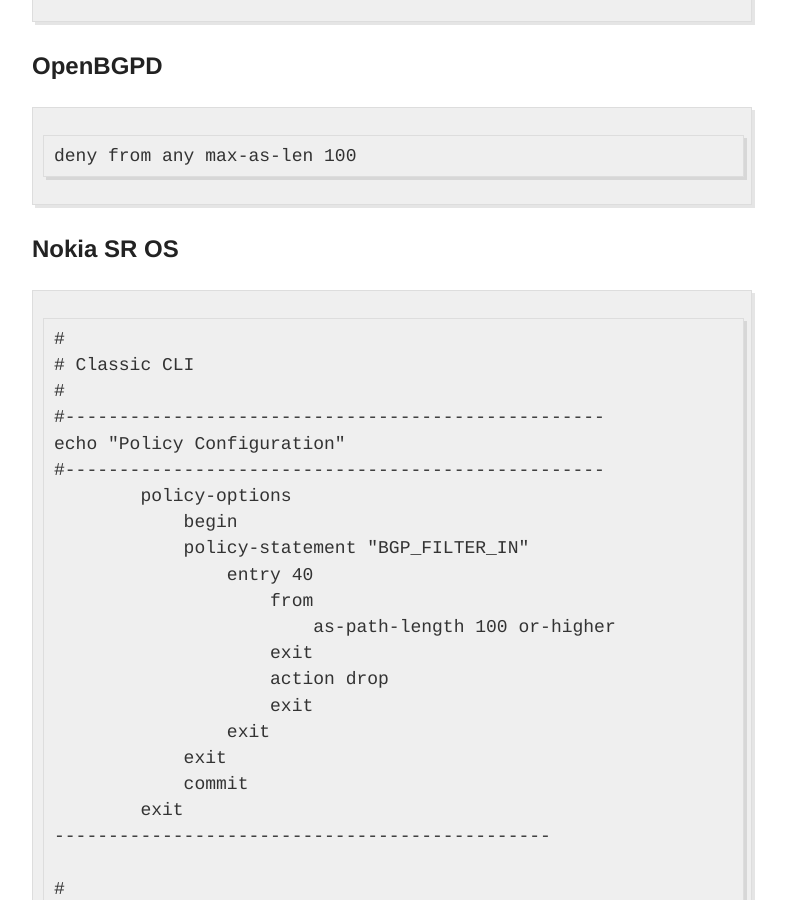
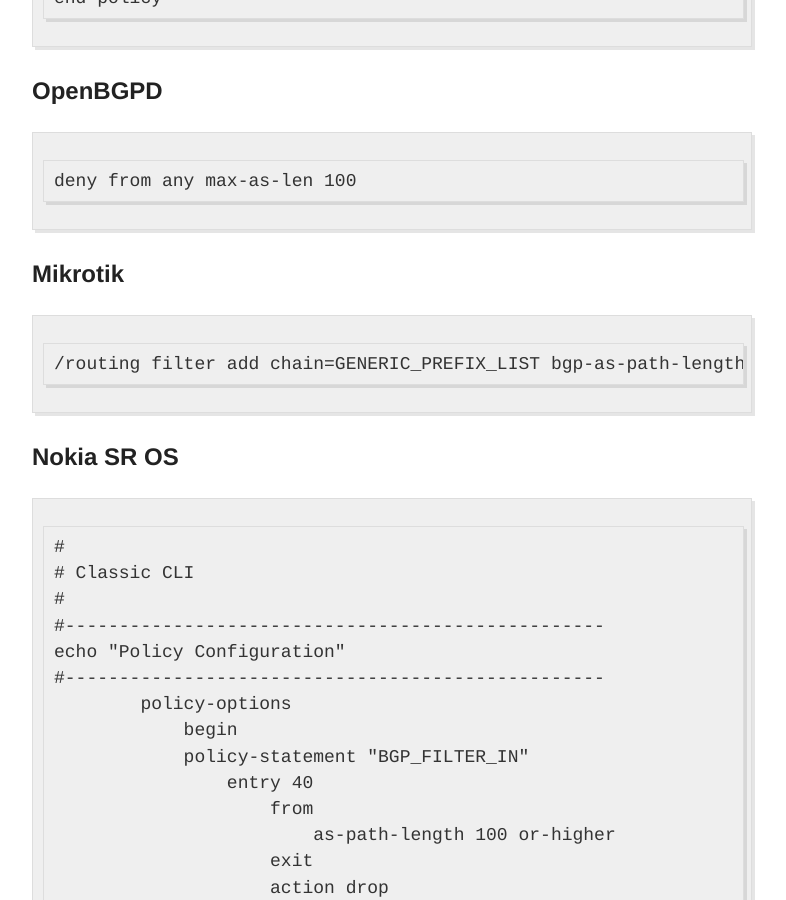
Before and after one commit to NLNOG/bgpfilterguide, a Jekyll site: the page built from guides/long_paths.md, in a window 1280 px wide and 900 px high, scrolled down 1921 px. Shown: the whole window, without its empty margins (248-1034 px from the left). Built offline with Jekyll 4.4.1, drawn with Linux system fonts in a browser that asks for light colours.

Commit message:
adding long paths for Mikrotik

````diff
--- a/guides/long_paths.md
+++ b/guides/long_paths.md
@@ -63,6 +63,11 @@
 deny from any max-as-len 100
 ```
 
+## Mikrotik
+```
+/routing filter add chain=GENERIC_PREFIX_LIST bgp-as-path-length="65-4294967295" protocol=bgp action=discard comment=""
+```
+
 ## Nokia SR OS
 ```
 #
````
